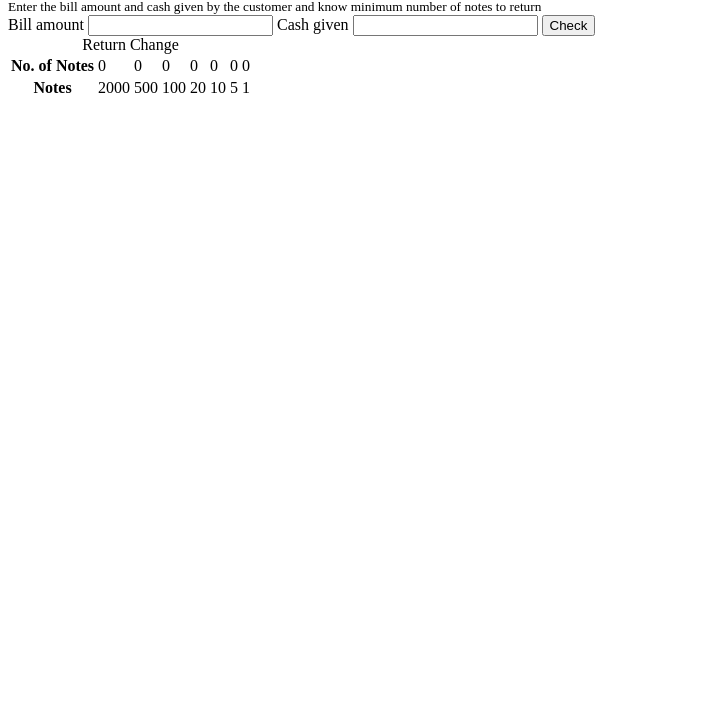
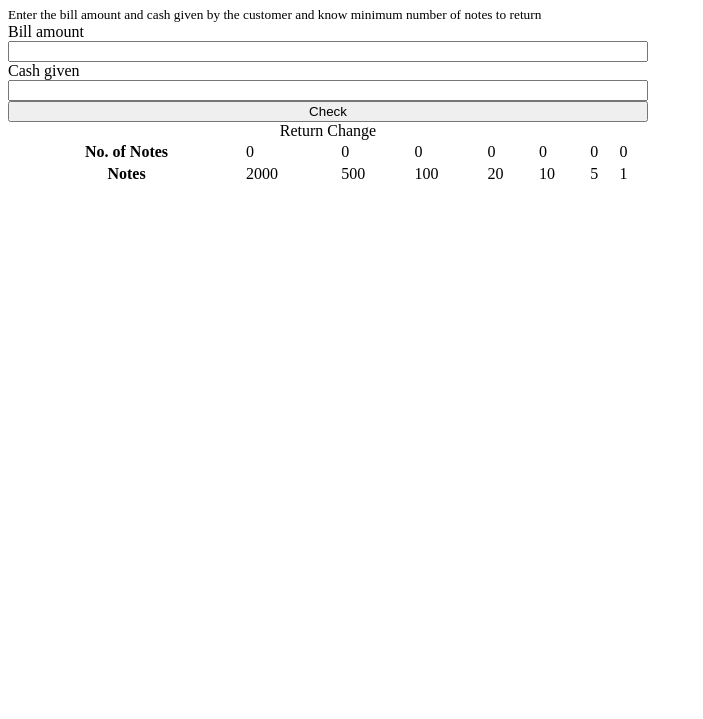
Before and after one commit to codefromrvk/cash-register-app, a plain HTML site: page index.html in a window 1280 px wide. Shown: the part 81-800 px from the top of the page, without its empty margins (0-703 px from the left). Drawn offline with Linux system fonts and the light colour scheme.

Commit message:
add stylesheet

```diff
--- a/index.html
+++ b/index.html
@@ -6,12 +6,13 @@
     <meta http-equiv="X-UA-Compatible" content="IE=edge">
     <meta name="viewport" content="width=device-width, initial-scale=1.0">
     <title>Cash register App</title>
+    <link rel="stylesheet" href="styles.css">
 </head>
 
 <body>
-    <div class="contain">
+    <div class="container">
         <h1>Cash Register Manager</h1>
-        <small style="display:block">Enter the bill amount and cash given by the customer and know minimum number of
+        <small>Enter the bill amount and cash given by the customer and know minimum number of
             notes to return</small>
         <label for="bill-amount">Bill amount</label>
         <input id="bill-amount" type="number">
--- /dev/null
+++ b/styles.css
@@ -0,0 +1,7 @@
+
+.container{
+
+    display: flex;
+    flex-direction: column;
+    width: 50vw;
+}
```
